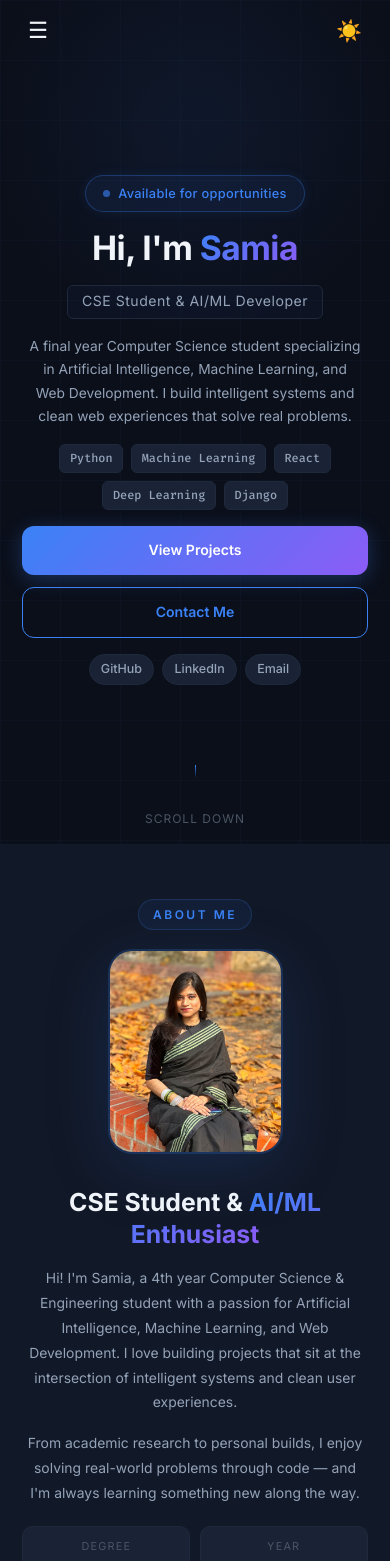
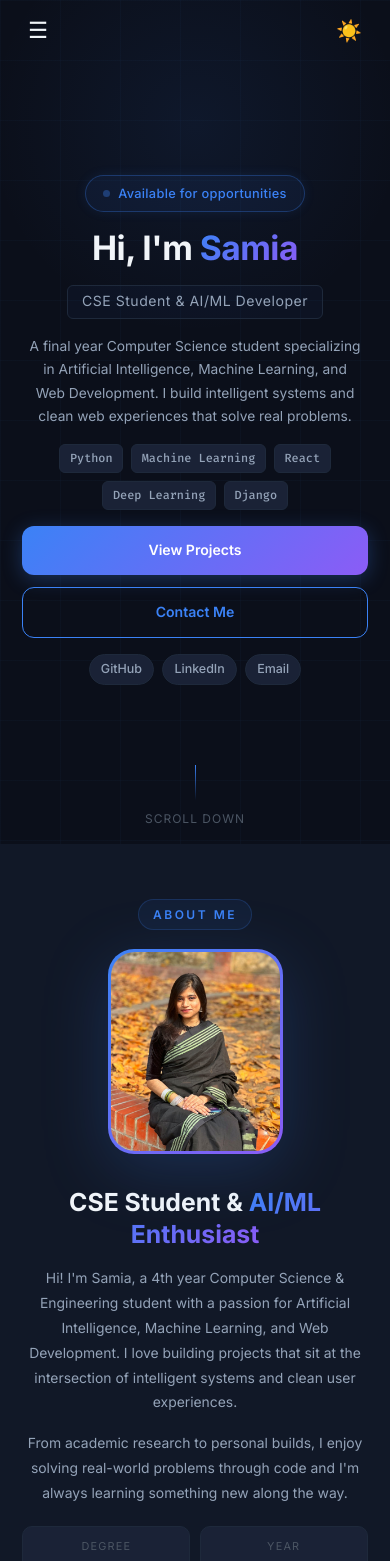
Before and after one commit to Samia2310/Samia-Portfolio, a React (Create React App) app: page / in a window 390 px wide. Shown: the top 1561 px of the page. Built offline with nearby package versions, Linux system fonts and the light colour scheme; the HTML template or start-up script is replaced by a standard one.

Commit message:
some small changes

```diff
--- a/src/App.js
+++ b/src/App.js
@@ -28,6 +28,14 @@ function App() {
         <h1 style={{ color: "var(--text-primary)", fontSize: "3rem" }}>Projects Section</h1>
       </section>
 
+      <section id="certification" style={{ minHeight: "100vh", display: "flex", alignItems: "center", justifyContent: "center" }}>
+        <h1 style={{ color: "var(--text-primary)", fontSize: "3rem" }}>Certification Section</h1>
+      </section>
+
+      <section id="experience" style={{ minHeight: "100vh", display: "flex", alignItems: "center", justifyContent: "center" }}>
+        <h1 style={{ color: "var(--text-primary)", fontSize: "3rem" }}>Experience Section</h1>
+      </section>
+
       <section id="contact" style={{ minHeight: "100vh", display: "flex", alignItems: "center", justifyContent: "center" }}>
         <h1 style={{ color: "var(--text-primary)", fontSize: "3rem" }}>Contact Section</h1>
       </section>
--- a/src/components/About.css
+++ b/src/components/About.css
@@ -32,16 +32,21 @@
   position: relative;
   width: 380px;
   height: 420px;
+  padding: 3px;
+  background: linear-gradient(135deg, #3B82F6, #8B5CF6);
+  border-radius: 22px;
 }
 
 .image-wrapper img {
-  width: 380px;
-  height: 420px;
+  width: 100%;
+  height: 100%;
   border-radius: 20px;
   object-fit: cover;
   position: relative;
   z-index: 2;
-  border: 2px solid var(--border);
+  border: none;
+  display: block;
+
 }
 
 .about-content {
@@ -163,10 +168,14 @@
     gap: 3rem;
   }
 
-  .image-wrapper,
-  .image-wrapper img {
+  .image-wrapper {
     width: 320px;
     height: 360px;
+  }
+
+  .image-wrapper img {
+    width: 100%;
+    height: 100%;
   }
 }
 
@@ -176,10 +185,14 @@
     gap: 2.5rem;
   }
 
-  .image-wrapper,
-  .image-wrapper img {
+  .image-wrapper {
     width: 280px;
     height: 320px;
+  }
+
+  .image-wrapper img {
+    width: 100%;
+    height: 100%;
   }
 
   .about-content h2 {
@@ -255,14 +268,14 @@
   .image-wrapper {
     width: 200px;
     height: 230px;
-    filter: drop-shadow(0 16px 32px rgba(59, 130, 246, 0.15));
+    border-radius: 26px;
+    filter: drop-shadow(0 16px 32px rgba(59, 130, 246, 0.2));
   }
 
   .image-wrapper img {
-    width: 200px;
-    height: 230px;
+    width: 100%;
+    height: 100%;
     border-radius: 24px;
-    border: 2px solid rgba(59, 130, 246, 0.2);
   }
 
   .about-content h2 {
@@ -343,10 +356,14 @@
     padding: 0 1.4rem;
   }
 
-  .image-wrapper,
-  .image-wrapper img {
+  .image-wrapper {
     width: 175px;
     height: 205px;
+  }
+
+  .image-wrapper img {
+    width: 100%;
+    height: 100%;
   }
 
   .about-content h2 {
@@ -385,10 +402,15 @@
     padding: 0 1.1rem;
   }
 
-  .image-wrapper,
-  .image-wrapper img {
+  .image-wrapper {
     width: 155px;
     height: 185px;
+    border-radius: 20px;
+  }
+
+  .image-wrapper img {
+    width: 100%;
+    height: 100%;
     border-radius: 18px;
   }
 
@@ -443,10 +465,15 @@
   .about-image                    { order: unset; }
   .about-content                  { order: unset; align-items: flex-start; }
 
-  .image-wrapper,
-  .image-wrapper img {
+  .image-wrapper {
     width: 150px;
     height: 175px;
+    border-radius: 18px;
+  }
+
+  .image-wrapper img {
+    width: 100%;
+    height: 100%;
     border-radius: 16px;
   }
 
--- a/src/components/About.js
+++ b/src/components/About.js
@@ -34,7 +34,7 @@ export default function About() {
 
           <p>
             From academic research to personal builds, I enjoy solving real-world
-            problems through code — and I'm always learning something new along the way.
+            problems through code and I'm always learning something new along the way.
           </p>
 
           <div className="about-info">
--- a/src/components/HeroNavbar.js
+++ b/src/components/HeroNavbar.js
@@ -35,7 +35,7 @@ export default function HeroNavbar({ dark, toggleTheme }) {
     };
   }, [menuOpen]);
 
-  const navLinks = ["About", "Skills", "Projects", "Contact"];
+  const navLinks = ["About", "Skills", "Projects", "Certification", "Experience", "Contact"];
 
   if (!visible) return null;
 
--- a/src/components/Navbar.css
+++ b/src/components/Navbar.css
@@ -127,22 +127,13 @@
   color: #3B82F6;
 }
 
-/* ═══════════════════════════════════════
-   MOBILE ≤ 768px ONLY
-   ═══════════════════════════════════════ */
 @media (max-width: 768px) {
-
-  /* Hide desktop elements */
   .logo      { display: none; }
   .nav-links { display: none; }
-
-  /* Show hamburger on left */
   .hamburger { display: flex; }
-
-  /* Name on right via pseudo-element */
   .navbar::after {
     content: "Samia Tabassum Chowdhury";
-    font-size: 0.85rem;
+    font-size: 0.95rem;
     font-weight: 700;
     background: linear-gradient(135deg, #3B82F6, #8B5CF6);
     -webkit-background-clip: text;
@@ -155,17 +146,13 @@
 
 @media (max-width: 480px) {
   .navbar { padding: 0.8rem 1.25rem; }
-  .navbar::after { font-size: 0.78rem; }
+  .navbar::after { font-size: 0.99rem; }
 }
 
 @media (max-width: 360px) {
   .navbar { padding: 0.8rem 1rem; }
-  .navbar::after { font-size: 0.7rem; }
+  .navbar::after { font-size: 0.95rem; }
 }
-
-/* ═══════════════════════════════════════
-   OVERLAY
-   ═══════════════════════════════════════ */
 
 .drawer-overlay {
   position: fixed;
@@ -180,10 +167,6 @@
   from { opacity: 0; }
   to   { opacity: 1; }
 }
-
-/* ═══════════════════════════════════════
-   DRAWER
-   ═══════════════════════════════════════ */
 
 .navbar-drawer {
   position: fixed;
--- a/src/components/Navbar.js
+++ b/src/components/Navbar.js
@@ -7,7 +7,7 @@ export default function Navbar({ dark, toggleTheme }) {
   const [menuOpen, setMenuOpen] = useState(false);
   const [activeSection, setActiveSection] = useState("");
 
-  const navLinks = ["About", "Skills", "Projects", "Contact"];
+  const navLinks = ["About", "Skills", "Projects", "Certification", "Experience", "Contact"];
   const themeClass = dark ? "dark" : "light";
 
   /* Scroll detection */
```
